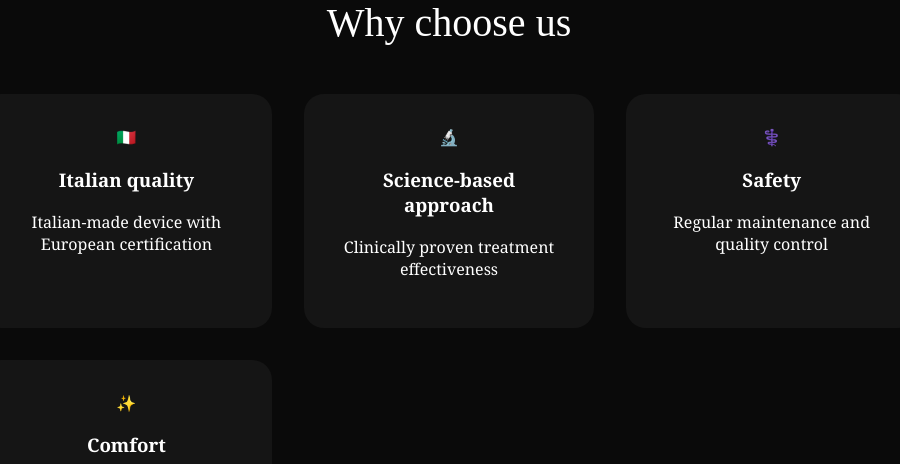
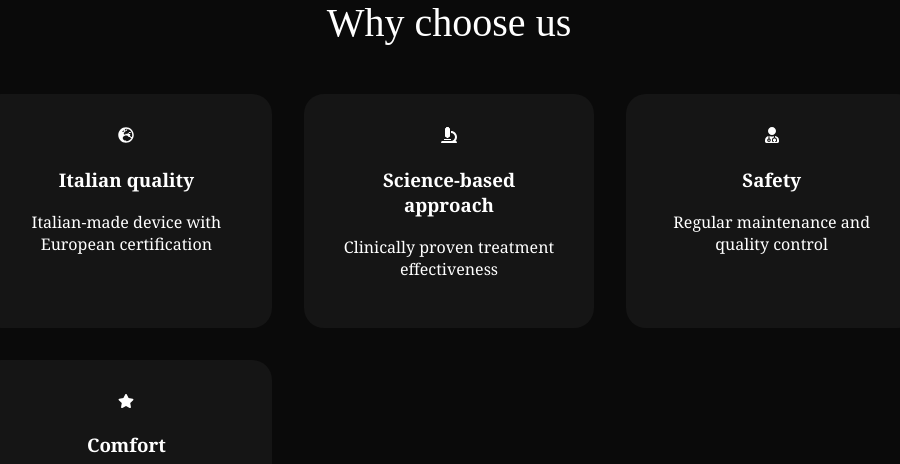
Before and after one commit to a7ndriyyy/Elnara-EGC-Glow-Corner, a React (Vite) app: page /#/equipment in a window 1280 px wide. Shown: the part 2260-2724 px from the top of the page, without its empty margins (191-1091 px from the left). Built offline with nearby package versions, Linux system fonts and the light colour scheme; no server answers.

Commit message:
Replace equipment emoji with React icons

```diff
--- a/src/pages/EquipmentPage.jsx
+++ b/src/pages/EquipmentPage.jsx
@@ -3,7 +3,7 @@ import { useState, useRef} from "react";
 import { Link, useNavigate } from "react-router-dom";
 import emailjs from "@emailjs/browser";
 import { IoClose } from "react-icons/io5";
-import { FaUser, FaEnvelope, FaPhone, FaPaperPlane, FaCheckCircle, FaTimesCircle } from "react-icons/fa";
+import { FaUser, FaEnvelope, FaPhone, FaPaperPlane, FaCheckCircle, FaTimesCircle, FaGlobeEurope, FaMicroscope, FaUserMd, FaStar } from "react-icons/fa";
 import "./Equipmentpage.css";
 import { useLanguage } from "../i18n/LanguageContext";
 
@@ -313,22 +313,22 @@ export default function EquipmentPage() {
 
           <div className="benefits-grid">
             <div className="benefit-item">
-              <div className="benefit-icon">🇮🇹</div>
+              <div className="benefit-icon"><FaGlobeEurope aria-hidden="true" /></div>
               <h3>{t("equipmentPage.italian")}</h3>
               <p>{t("equipmentPage.italianText")}</p>
             </div>
             <div className="benefit-item">
-              <div className="benefit-icon">🔬</div>
+              <div className="benefit-icon"><FaMicroscope aria-hidden="true" /></div>
               <h3>{t("equipmentPage.science")}</h3>
               <p>{t("equipmentPage.scienceText")}</p>
             </div>
             <div className="benefit-item">
-              <div className="benefit-icon">⚕️</div>
+              <div className="benefit-icon"><FaUserMd aria-hidden="true" /></div>
               <h3>{t("equipmentPage.safety")}</h3>
               <p>{t("equipmentPage.safetyText")}</p>
             </div>
             <div className="benefit-item">
-              <div className="benefit-icon">✨</div>
+              <div className="benefit-icon"><FaStar aria-hidden="true" /></div>
               <h3>{t("equipmentPage.comfort")}</h3>
               <p>{t("equipmentPage.comfortText")}</p>
             </div>
```
